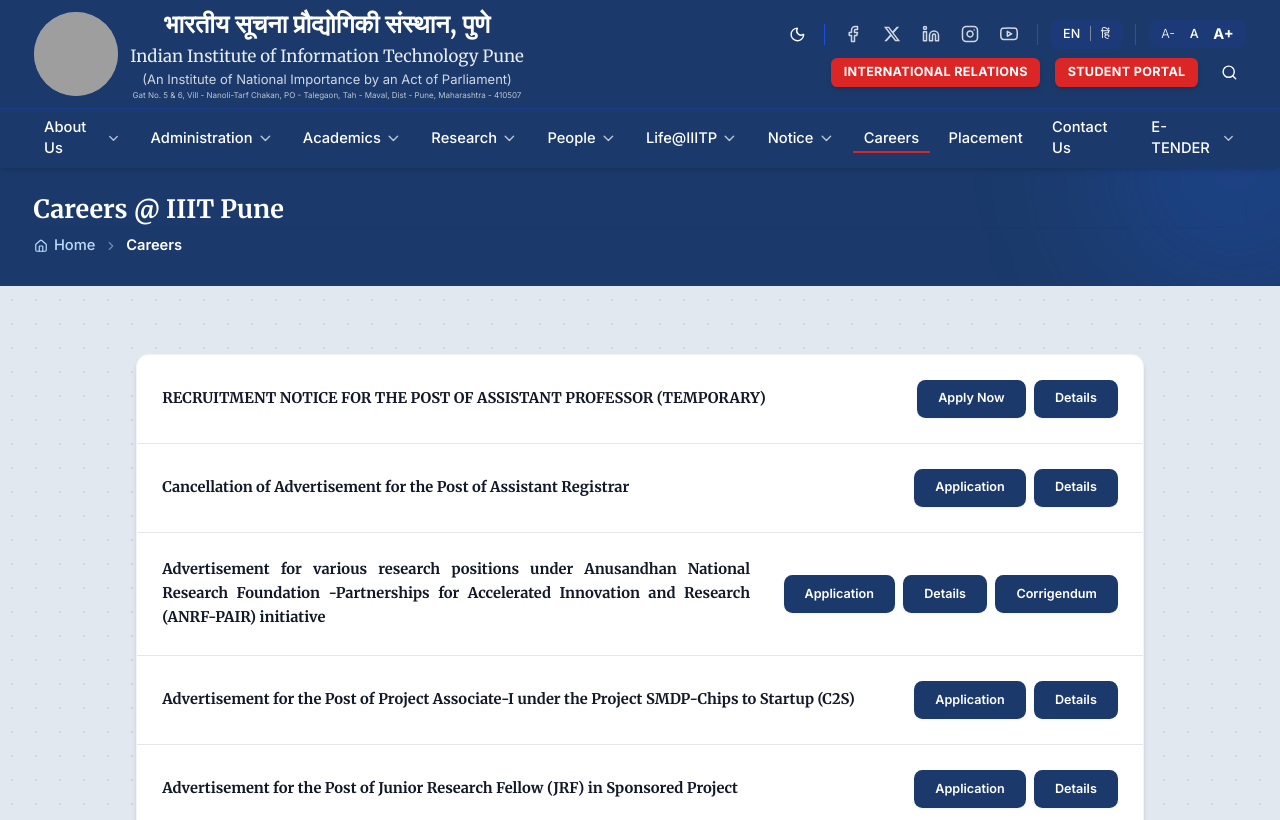
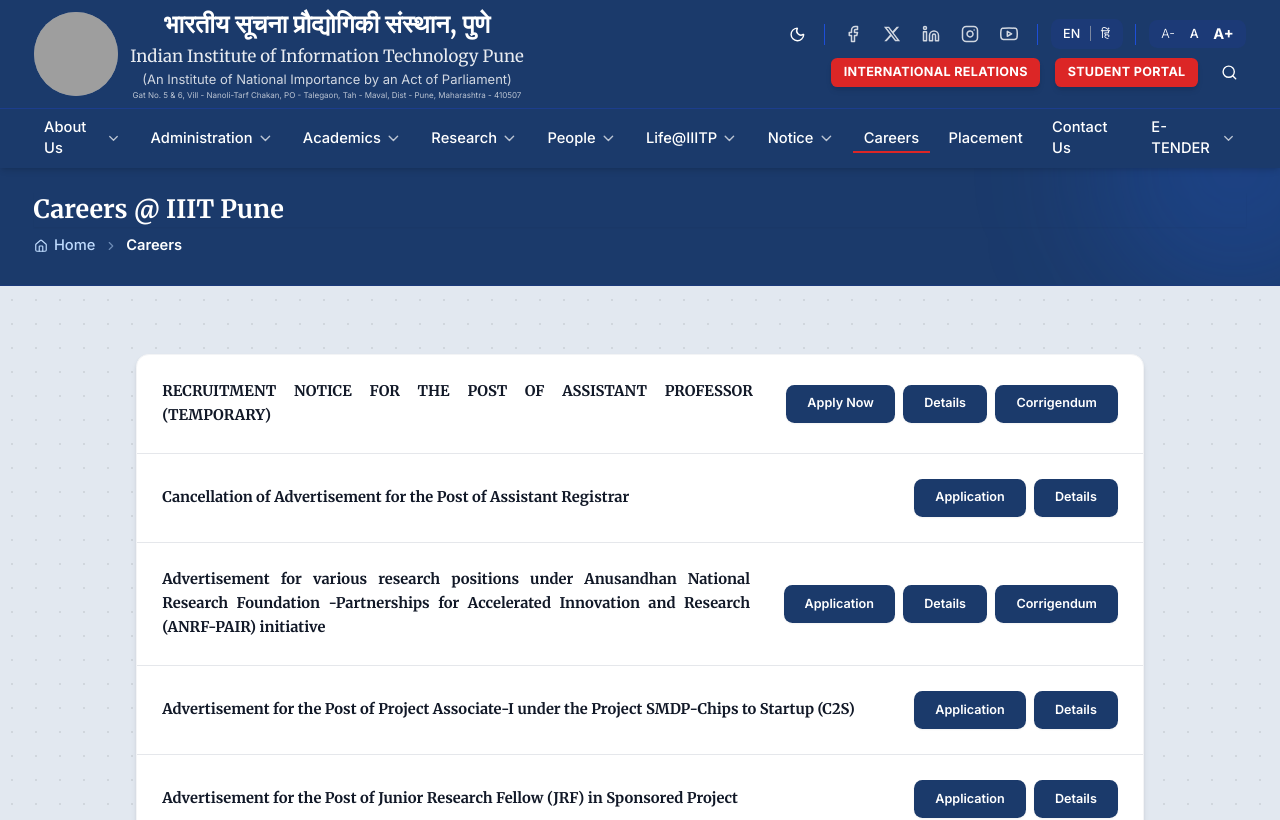
Before and after one commit to iiitp-official/website, a React (Vite) app: page /careers in a window 1280 px wide. Shown: the top 820 px of the page. Built offline with nearby package versions, Linux system fonts and the light colour scheme; grey boxes are pictures that could not be loaded.

Commit message:
Added new tender on careers page

```diff
--- a/src/pages/CareersPage.jsx
+++ b/src/pages/CareersPage.jsx
@@ -7,7 +7,8 @@ const CareersPage = () => {
       title: "RECRUITMENT NOTICE FOR THE POST OF ASSISTANT PROFESSOR (TEMPORARY)",
       buttons: [
         { label: "Apply Now", link: "https://iiitprec.samarth.edu.in/", isExternalLink: true },
-        { label: "Details", file: "16.06.2026 ASSISTANT PROFESSOR TEMPORARY FINAL VERSION.pdf" }
+        { label: "Details", file: "16.06.2026 ASSISTANT PROFESSOR TEMPORARY FINAL VERSION.pdf" },
+        { label: "Corrigendum", file: "CORRIGENDUM (Recruitment to the post of Assistant Professor) temporary on contractual basis.pdf" }
       ]
     },
     {
```
Also changed, not shown: 1 other file (tests, documents, lock files or other folders).
